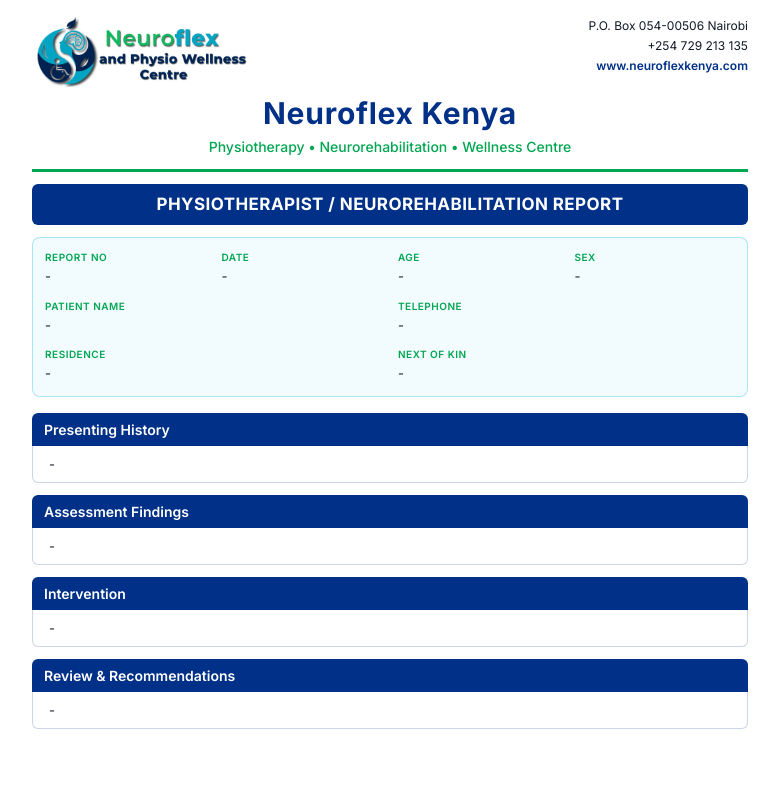
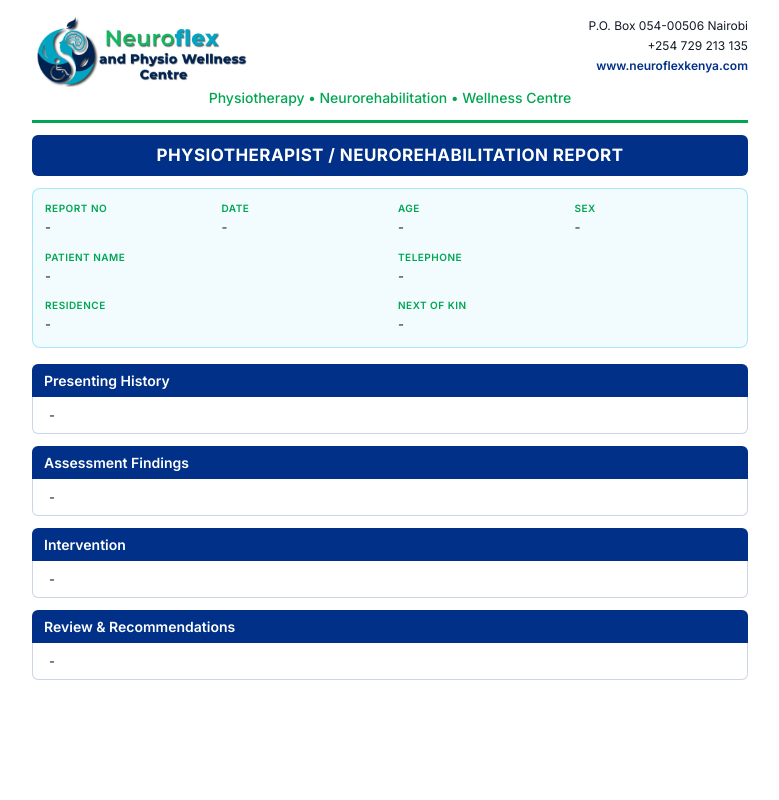
Before and after one commit to anyoshe/neuroflex-kenya, a Next.js app: page /report/pdf in a window 1280 px wide. Shown: the top 800 px of the page, without its empty margins (250-1029 px from the left). Built offline with nearby package versions, Linux system fonts and the light colour scheme.

Commit message:
removed neuroflex kenya word from invoices and reports

```diff
--- a/components/admin/PrintReportDocument.tsx
+++ b/components/admin/PrintReportDocument.tsx
@@ -92,10 +92,6 @@
           </div>
 
         </div>
-
-        <h1 className="mt-1 text-center text-[30px] font-bold tracking-wide text-brand-navy">
-          Neuroflex Kenya
-        </h1>
 
         <p className="text-center text-[14px] font-medium text-brand-green">
           Physiotherapy • Neurorehabilitation • Wellness Centre
--- a/components/admin/ReportDocument.tsx
+++ b/components/admin/ReportDocument.tsx
@@ -87,11 +87,6 @@
         </div>
 
       </div>
-      <h1 className="text-center font-bold text-3xl text-brand-navy tracking-wide">
-        Neuroflex Kenya
-      </h1>
-
-
       <p className="text-center text-brand-green font-medium mt-1">
         Physiotherapy • Neurorehabilitation • Wellness Centre
       </p>
--- a/components/admin/invoices/ClinicHeader.tsx
+++ b/components/admin/invoices/ClinicHeader.tsx
@@ -46,10 +46,6 @@
 
       </div>
 
-      <h1 className="text-center text-3xl font-bold text-brand-navy">
-        Neuroflex Kenya
-      </h1>
-
       <p className="text-center text-brand-green font-medium mt-1">
         Physiotherapy • Neurorehabilitation • Wellness Centre
       </p>
--- a/components/admin/invoices/InvoiceTemplate.tsx
+++ b/components/admin/invoices/InvoiceTemplate.tsx
@@ -91,12 +91,6 @@
                     </div>
 
                 </div>
-
-                <h1 className="text-center text-3xl font-bold text-brand-navy mt-2">
-
-                    Neuroflex Kenya
-
-                </h1>
 
                 <p className="text-center text-brand-green">
 
```
